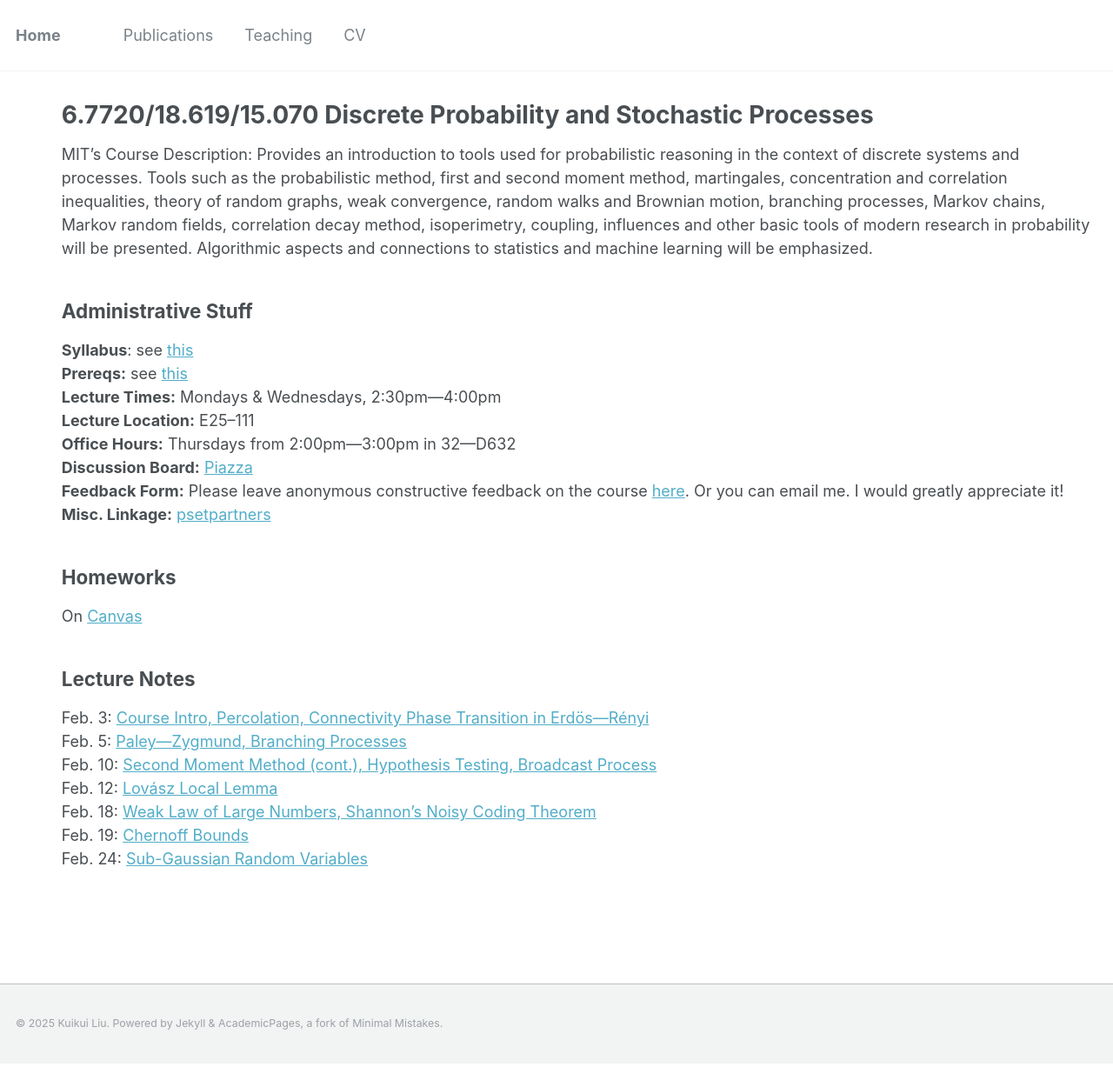
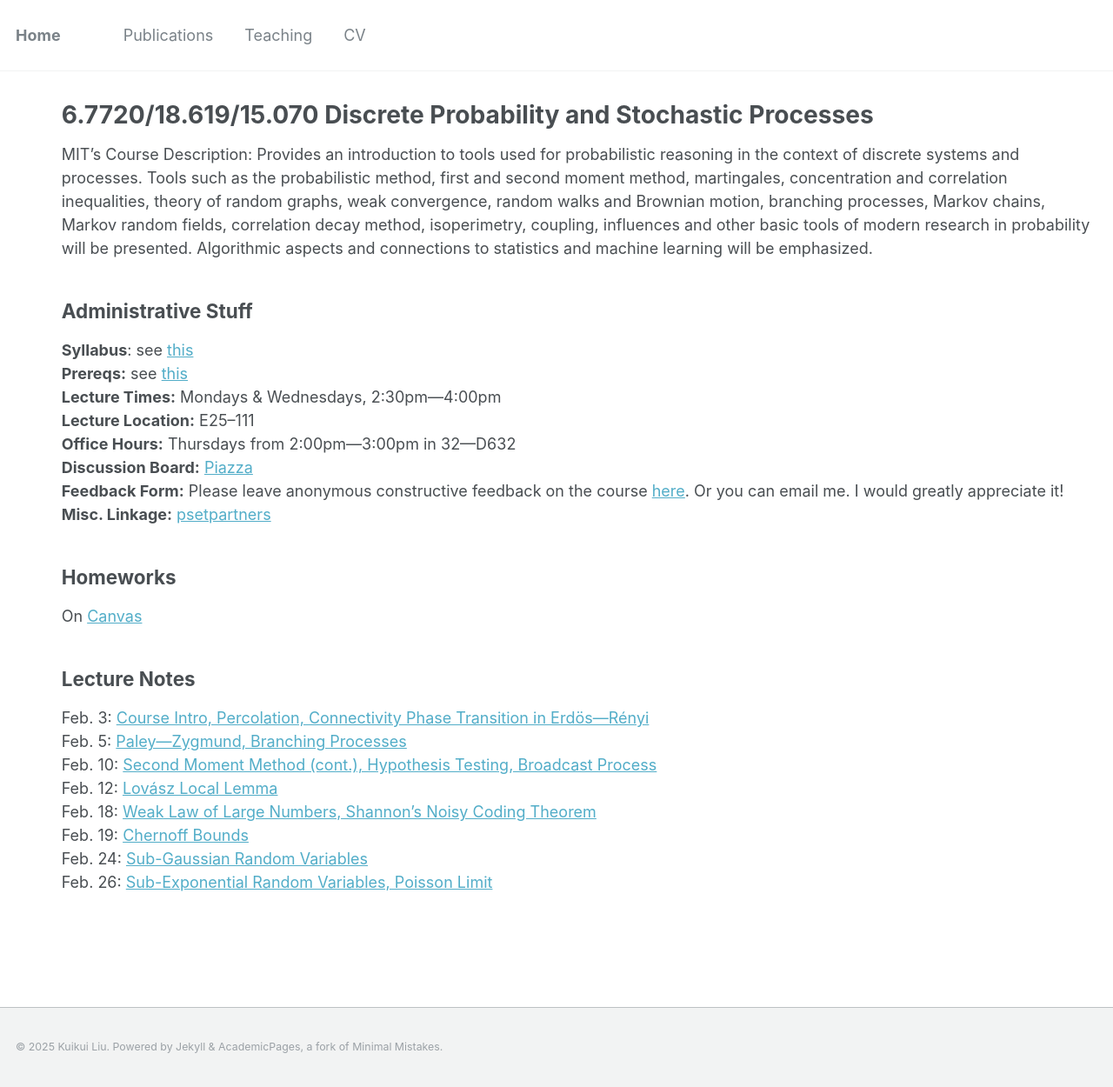
Before and after one commit to kuikuiliu/kuikuiliu.github.io, a Jekyll site: the page built from _teaching/sp2025-discrete-prob.md, in a window 1280 px wide. Shown: the whole page at 87% size. Built offline with Jekyll 4.4.1, drawn with Linux system fonts in a browser that asks for light colours; before the commit the page ends 1223 px from its top, so only the background shows below that.

Commit message:
67720 sp2025 lec8

```diff
--- a/_teaching/sp2025-discrete-prob.md
+++ b/_teaching/sp2025-discrete-prob.md
@@ -35,3 +35,4 @@ Feb. 12: [Lov&aacute;sz Local Lemma](/files/sp2025/67720-sp2025-lec4.pdf) <br />
 Feb. 18: [Weak Law of Large Numbers, Shannon's Noisy Coding Theorem](/files/sp2025/67720-sp2025-lec5.pdf) <br />
 Feb. 19: [Chernoff Bounds](/files/sp2025/67720-sp2025-lec6.pdf) <br />
 Feb. 24: [Sub-Gaussian Random Variables](/files/sp2025/67720-sp2025-lec7.pdf) <br />
+Feb. 26: [Sub-Exponential Random Variables, Poisson Limit](/files/sp2025/67720-sp2025-lec8.pdf) <br />
```
Also changed, not shown: 1 other file.
